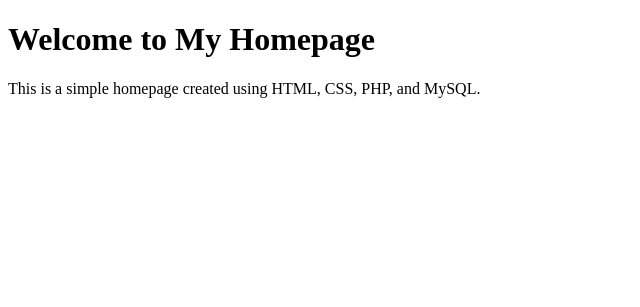
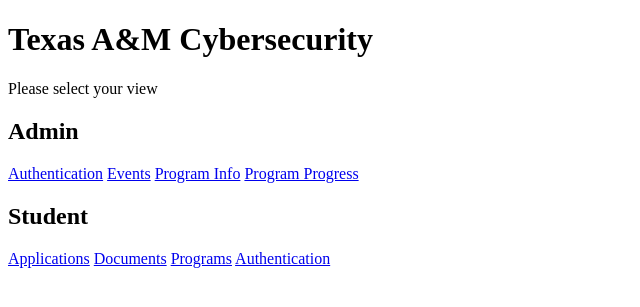
Before and after one commit to truett129/CSCE310Project, a PHP site: page / in a window 1280 px wide. Shown: the top 307 px of the page, without its empty margins (0-640 px from the left). Run offline with PHP 8.4, Linux system fonts and the light colour scheme.

Commit message:
Added routes to pages

```diff
--- a/index.php
+++ b/index.php
@@ -6,9 +6,22 @@
 </head>
 <body>
     <div id="content">
-        <h1>Welcome to My Homepage</h1>
-        <p>This is a simple homepage created using HTML, CSS, PHP, and MySQL.</p>
-        <!-- PHP code can be inserted here to display dynamic content -->
+        <h1>Texas A&M Cybersecurity</h1>
+        <p>Please select your view</p>
+    </div>
+    <div>
+        <h2>Admin</h2>
+        <a href="admin/a_auth.php">Authentication</a>
+        <a href="admin/a_event.php">Events</a>
+        <a href="admin/a_program_info.php">Program Info</a>
+        <a href="admin/a_program_progress.php">Program Progress</a>
+    </div>
+    <div>
+        <h2>Student</h2>
+        <a href="student/s_application_info.php">Applications</a>
+        <a href="student/s_documents.php">Documents</a>
+        <a href="student/s_programs.php">Programs</a>
+        <a href="student/s_user_auth.php">Authentication</a>
     </div>
 </body>
 </html>
```
